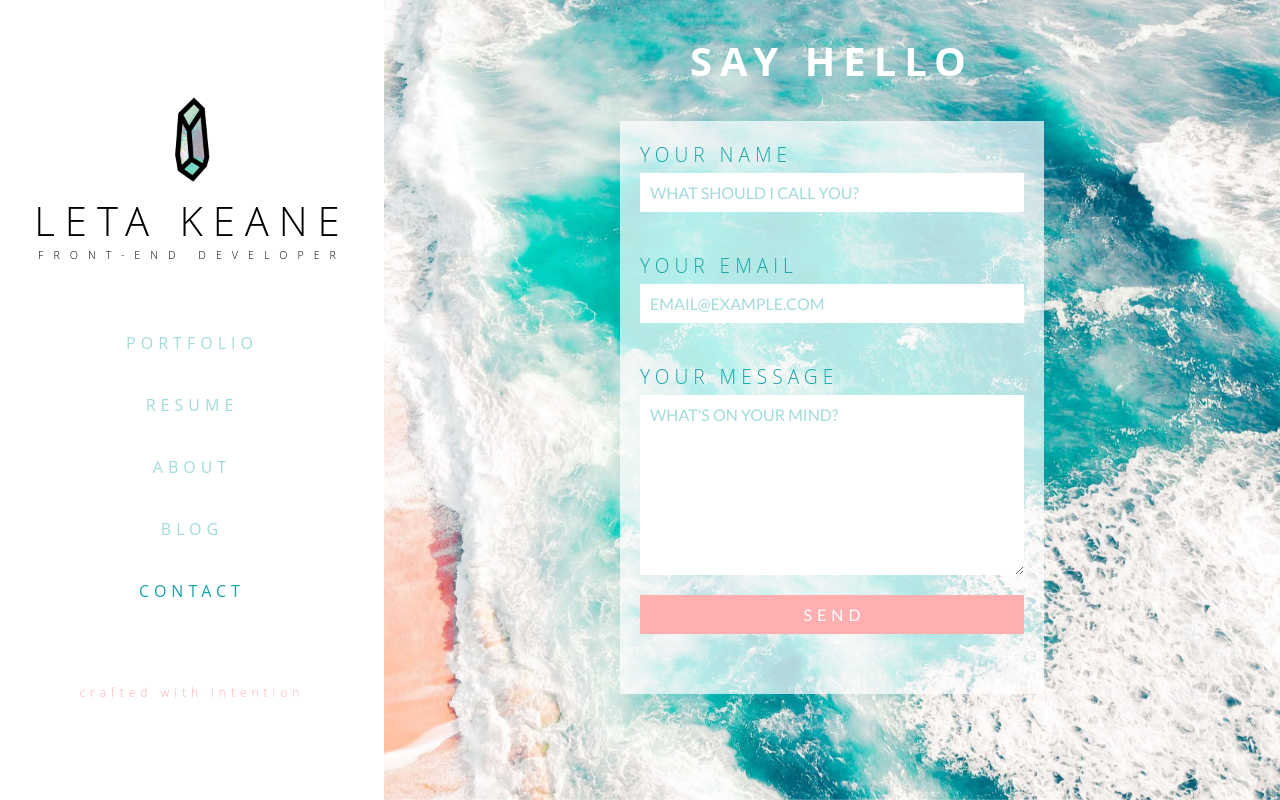
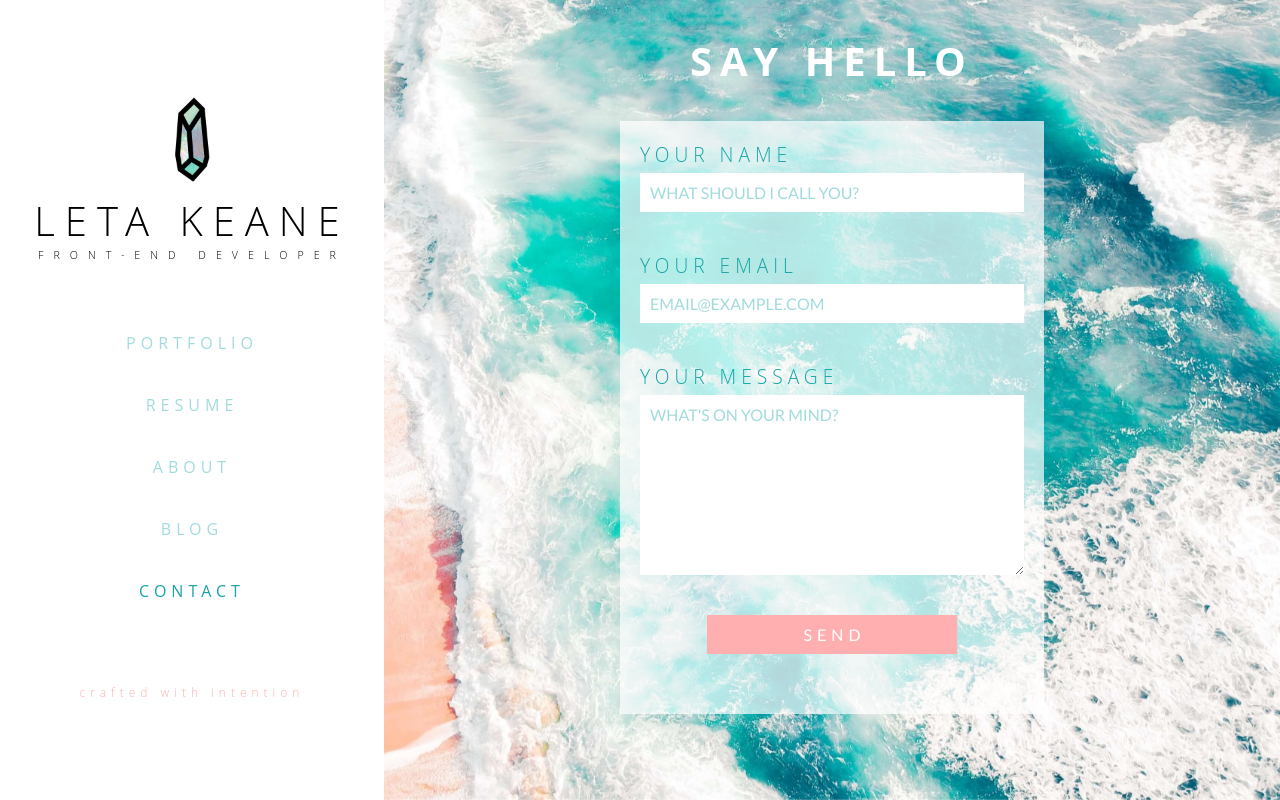
Before and after one commit to letakeane/letakeane_legacy, a React (Create React App) app: page /Contact in a window 1280 px wide. Built offline with nearby package versions, Linux system fonts and the light colour scheme.

Commit message:
Edit submit button style; add headshot for About app

```diff
--- a/src/assets/stylesheets/Contact.css
+++ b/src/assets/stylesheets/Contact.css
@@ -58,6 +58,7 @@ textarea {
 }
 
 .submit-button {
+  width: 250px;
   font-family: 'Lato', sans-serif;
   font-size: 1em;
   letter-spacing: 5px;
@@ -65,7 +66,7 @@ textarea {
   color: #ffffff;
   border: none;
   padding: 10px 20px 10px 25px;
-  margin: 2.5vh 0 5vh 0;
+  margin: 5vh auto 5vh auto;
 }
 
 .submit-button:hover:enabled {
```
Also changed, not shown: public/images/headshotbwoverlay.png (added), public/images/leta.jpg (added).
